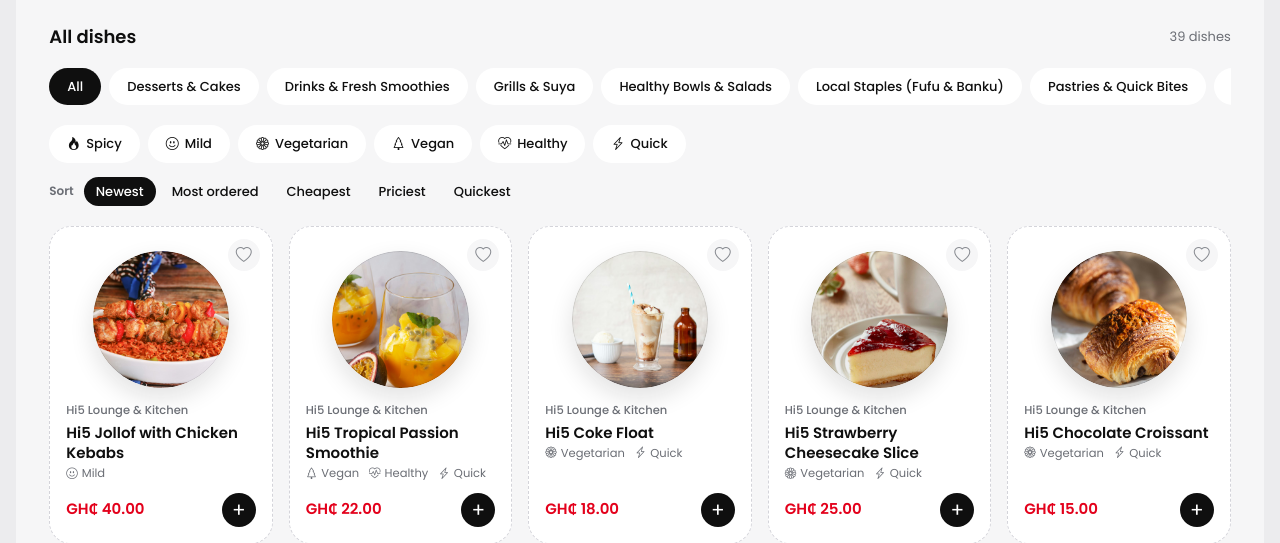
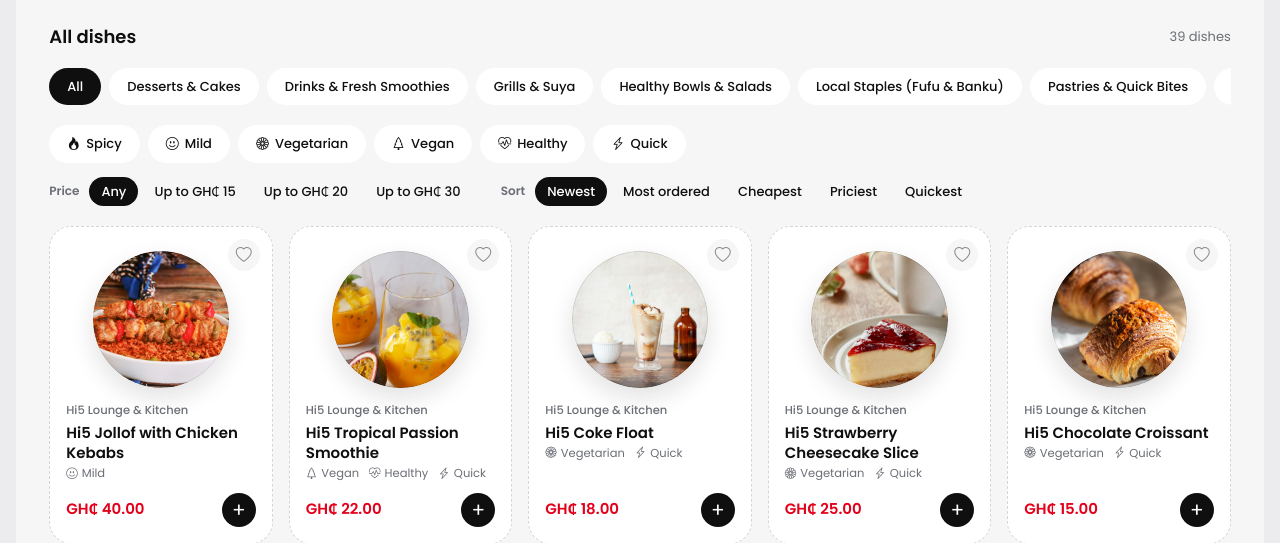
Before and after one commit to jeromeadedze/ProjectEcomm-CampusBite, a PHP site: page /views/menu.php in a window 1280 px wide. Shown: the part 437-980 px from the top of the page. Run offline with PHP 8.4, Linux system fonts and the light colour scheme; data comes from the database, SQL or seed files in the repository; tables that the repository leaves empty hold one stand-in row (values such as "Sample post"); a stand-in replaces the project's code that opens the database connection; some libraries are stand-ins or nearby versions.

Commit message:
Menu price filter: up to GH₵ 15, 20 or 30 (Sprint 32)
Price pills beside the sort (menu.php?max=). Only the listed limits are
accepted (ProductController::PRICE_LIMITS, checked by cleanMaxPrice());
anything else shows every price. Combines with kitchen, category, label and
sort, and survives paging. When filters leave nothing, the message names
them and "Show all dishes" clears the label and price.

```diff
--- a/classes/ProductClass.php
+++ b/classes/ProductClass.php
@@ -282,9 +282,9 @@ class ProductClass extends Database
         return $this->fetchAll($sql, $params);
     }
 
-    public function countAvailableProducts($brandId = 0, $catId = 0, $label = '')
+    public function countAvailableProducts($brandId = 0, $catId = 0, $label = '', $maxPrice = 0)
     {
-        [$where, $params] = $this->availableFilter($brandId, $catId, $label);
+        [$where, $params] = $this->availableFilter($brandId, $catId, $label, $maxPrice);
         $sql = "SELECT COUNT(*) AS total
                 FROM cb_products p
                 JOIN cb_brands b ON p.product_brand = b.brand_id
@@ -305,9 +305,9 @@ class ProductClass extends Database
                        WHERE od.product_id = p.product_id AND o.order_status <> 'Cancelled') DESC, p.product_id DESC",
     ];
 
-    public function getAvailableProductsPage($brandId, $catId, $limit, $offset, $label = '', $sort = '')
+    public function getAvailableProductsPage($brandId, $catId, $limit, $offset, $label = '', $sort = '', $maxPrice = 0)
     {
-        [$where, $params] = $this->availableFilter($brandId, $catId, $label);
+        [$where, $params] = $this->availableFilter($brandId, $catId, $label, $maxPrice);
         $orderBy = self::SORT_ORDERS[$sort] ?? self::SORT_ORDERS[''];
         $sql = "SELECT p.*, c.cat_name, c.cat_icon, b.brand_name, b.zone
                 FROM cb_products p
@@ -319,8 +319,9 @@ class ProductClass extends Database
         return $this->fetchAll($sql, $params);
     }
 
-    // $label is one key of ProductController::LABEL_FILTERS, already checked by the controller
-    private function availableFilter($brandId, $catId, $label = '')
+    // $label is one key of ProductController::LABEL_FILTERS and $maxPrice one of PRICE_LIMITS (or 0 for any price),
+    // both already checked by the controller
+    private function availableFilter($brandId, $catId, $label = '', $maxPrice = 0)
     {
         $where = "p.is_available = 1 AND b.is_active = 1";
         $params = [];
@@ -343,6 +344,10 @@ class ProductClass extends Database
             $where .= " AND FIND_IN_SET(?, p.labels)";
             $params[] = $label;
         }
+        if ($maxPrice > 0) {
+            $where .= " AND p.product_price <= ?";
+            $params[] = $maxPrice;
+        }
         return [$where, $params];
     }
 
--- a/controllers/ProductController.php
+++ b/controllers/ProductController.php
@@ -31,6 +31,9 @@ class ProductController
     const QUICK_MINUTES = ProductClass::QUICK_MINUTES;
     // Every filter chip on the menu: the stored labels plus Quick
     const LABEL_FILTERS = self::LABELS + ['quick' => 'Quick'];
+
+    // Menu price chips: "Up to GH₵ 15" and so on (menu.php?max=). Picked so each one leaves out a real part of the menu.
+    const PRICE_LIMITS = [15, 20, 30];
 
     // Menu sort orders shoppers can pick (menu.php?sort=); '' is the default, newest first. SQL in ProductClass::SORT_ORDERS.
     const SORTS = [
@@ -501,16 +504,25 @@ class ProductController
         return $this->productModel->getCategoriesWithDishes($brandId);
     }
 
-    public function countAvailableProducts($brandId = 0, $catId = 0, $label = '')
+    public function countAvailableProducts($brandId = 0, $catId = 0, $label = '', $maxPrice = 0)
     {
-        return $this->productModel->countAvailableProducts($brandId, $catId, $this->cleanLabelFilter($label));
+        return $this->productModel->countAvailableProducts($brandId, $catId, $this->cleanLabelFilter($label), $this->cleanMaxPrice($maxPrice));
     }
 
-    public function getAvailableProductsPage($brandId, $catId, $page, $label = '', $sort = '')
+    public function getAvailableProductsPage($brandId, $catId, $page, $label = '', $sort = '', $maxPrice = 0)
     {
         $offset = (max(1, (int)$page) - 1) * self::DISHES_PER_PAGE;
         return $this->productModel->getAvailableProductsPage($brandId, $catId, self::DISHES_PER_PAGE, $offset,
-            $this->cleanLabelFilter($label), $this->cleanSort($sort));
+            $this->cleanLabelFilter($label), $this->cleanSort($sort), $this->cleanMaxPrice($maxPrice));
+    }
+
+    // A price limit from the address bar (menu.php?max=), or 0 (any price) when it isn't one of PRICE_LIMITS
+    public function cleanMaxPrice($max)
+    {
+        if (!is_string($max) && !is_int($max)) {
+            return 0; // e.g. ?max[]=x
+        }
+        return ctype_digit((string)$max) && in_array((int)$max, self::PRICE_LIMITS, true) ? (int)$max : 0;
     }
 
     // A sort from the address bar, or '' (newest first) when it isn't one of SORTS
--- a/views/menu.php
+++ b/views/menu.php
@@ -13,6 +13,8 @@ $catId = (int)($_GET['cat'] ?? 0);
 $label = $controller->cleanLabelFilter($_GET['label'] ?? '');
 // Sort order (cheapest, quickest...). Anything else means the default, newest first.
 $sort = $controller->cleanSort($_GET['sort'] ?? '');
+// Price limit ("Up to GH₵ 20"): one of ProductController::PRICE_LIMITS, or 0 for any price
+$maxPrice = $controller->cleanMaxPrice($_GET['max'] ?? '');
 
 $kitchen = null;
 if ($brandId > 0) {
@@ -35,11 +37,11 @@ if ($catId > 0) {
     }
 }
 
-$total = $controller->countAvailableProducts($brandId, $catId, $label);
+$total = $controller->countAvailableProducts($brandId, $catId, $label, $maxPrice);
 $perPage = ProductController::DISHES_PER_PAGE;
 $pages = max(1, (int)ceil($total / $perPage));
 $page = min(max(1, (int)($_GET['page'] ?? 1)), $pages);
-$dishes = $controller->getAvailableProductsPage($brandId, $catId, $page, $label, $sort);
+$dishes = $controller->getAvailableProductsPage($brandId, $catId, $page, $label, $sort, $maxPrice);
 $chipCategories = $controller->getCategoriesWithDishes($brandId);
 
 // Links keep the kitchen and category the shopper picked
@@ -51,7 +53,7 @@ $listingUrl = function ($params) {
 };
 // Chip, sort and page links keep everything the shopper picked and change only what's passed in; picking a new
 // filter goes back to page 1. They open the new page at the filters (#dishes), not back at the top.
-$picked = ['brand' => $brandId, 'cat' => $catId, 'label' => $label, 'sort' => $sort];
+$picked = ['brand' => $brandId, 'cat' => $catId, 'label' => $label, 'max' => $maxPrice, 'sort' => $sort];
 $filterUrl = function ($changes) use ($listingUrl, $picked) {
     return $listingUrl(array_merge($picked, ['page' => 0], $changes)) . '#dishes';
 };
@@ -132,8 +134,17 @@ if ($kitchen) {
     <?php endforeach; ?>
 </div>
 
-<?php // Sort: one is always on (Newest by default). Changing it keeps every filter. ?>
+<?php // Price limit and sort: one of each is always on (Any price, Newest). Changing one keeps every other filter. ?>
 <div class="cb-menu-tools">
+    <div class="cb-sortbar" role="group" aria-label="Filter by price">
+        <span class="cb-tools-label">Price</span>
+        <a class="cb-sort <?php echo $maxPrice === 0 ? 'is-on' : ''; ?>" href="<?php echo $filterUrl(['max' => 0]); ?>"
+           data-menu-filter="max:0" <?php echo $maxPrice === 0 ? 'aria-current="true"' : ''; ?>>Any</a>
+        <?php foreach (ProductController::PRICE_LIMITS as $limit): ?>
+            <a class="cb-sort <?php echo $maxPrice === $limit ? 'is-on' : ''; ?>" href="<?php echo $filterUrl(['max' => $limit]); ?>"
+               data-menu-filter="max:<?php echo $limit; ?>" <?php echo $maxPrice === $limit ? 'aria-current="true"' : ''; ?>>Up to GH₵ <?php echo $limit; ?></a>
+        <?php endforeach; ?>
+    </div>
     <div class="cb-sortbar" role="group" aria-label="Sort dishes">
         <span class="cb-tools-label">Sort</span>
         <?php foreach (ProductController::SORTS as $sortKey => $sortName): ?>
@@ -143,10 +154,16 @@ if ($kitchen) {
     </div>
 </div>
 
-<?php if (empty($dishes) && $label !== ''): ?>
+<?php if (empty($dishes) && ($label !== '' || $maxPrice > 0)): ?>
     <p class="cb-empty">
-        No <?php echo strtolower(ProductController::LABEL_FILTERS[$label]); ?> dishes here yet.
-        <a class="cb-link" href="<?php echo $filterUrl(['label' => '']); ?>" data-menu-filter="label:">Show all dishes</a>
+        <?php if ($maxPrice > 0 && $label !== ''): ?>
+            No <?php echo strtolower(ProductController::LABEL_FILTERS[$label]); ?> dishes up to GH₵ <?php echo $maxPrice; ?> here yet.
+        <?php elseif ($maxPrice > 0): ?>
+            No dishes up to GH₵ <?php echo $maxPrice; ?> here yet.
+        <?php else: ?>
+            No <?php echo strtolower(ProductController::LABEL_FILTERS[$label]); ?> dishes here yet.
+        <?php endif; ?>
+        <a class="cb-link" href="<?php echo $filterUrl(['label' => '', 'max' => 0]); ?>" data-menu-filter="clear">Show all dishes</a>
     </p>
 <?php elseif (empty($dishes)): ?>
     <p class="cb-empty">No dishes here yet.</p>
```
Also changed, not shown: AGENTS.md (+2 -2 lines).
